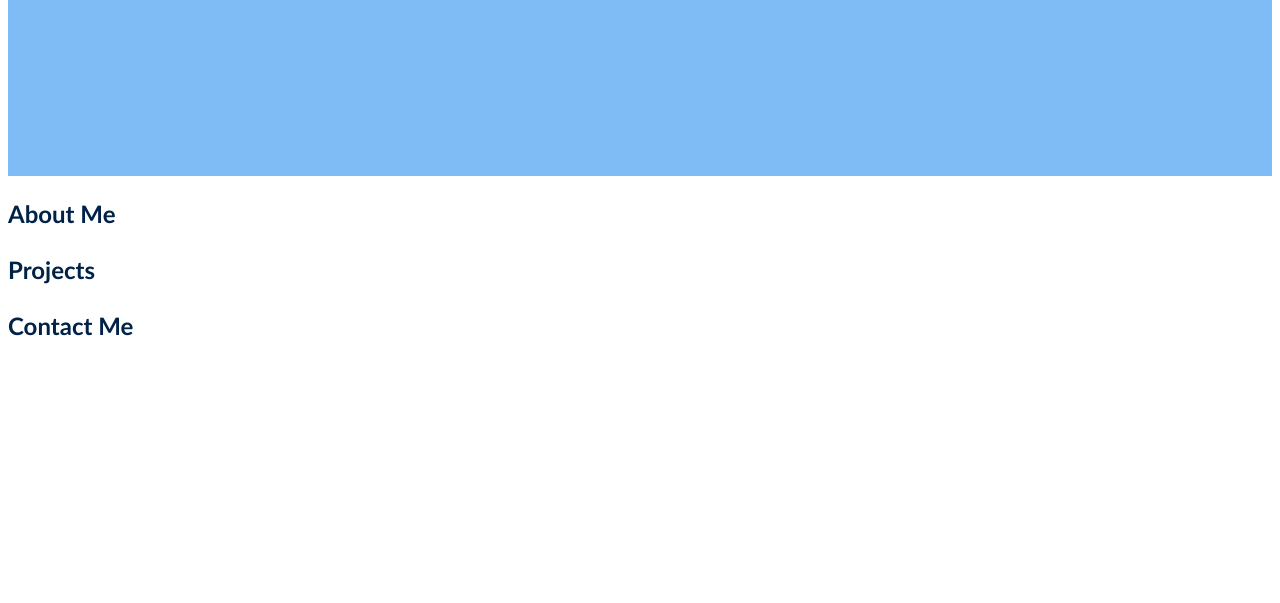
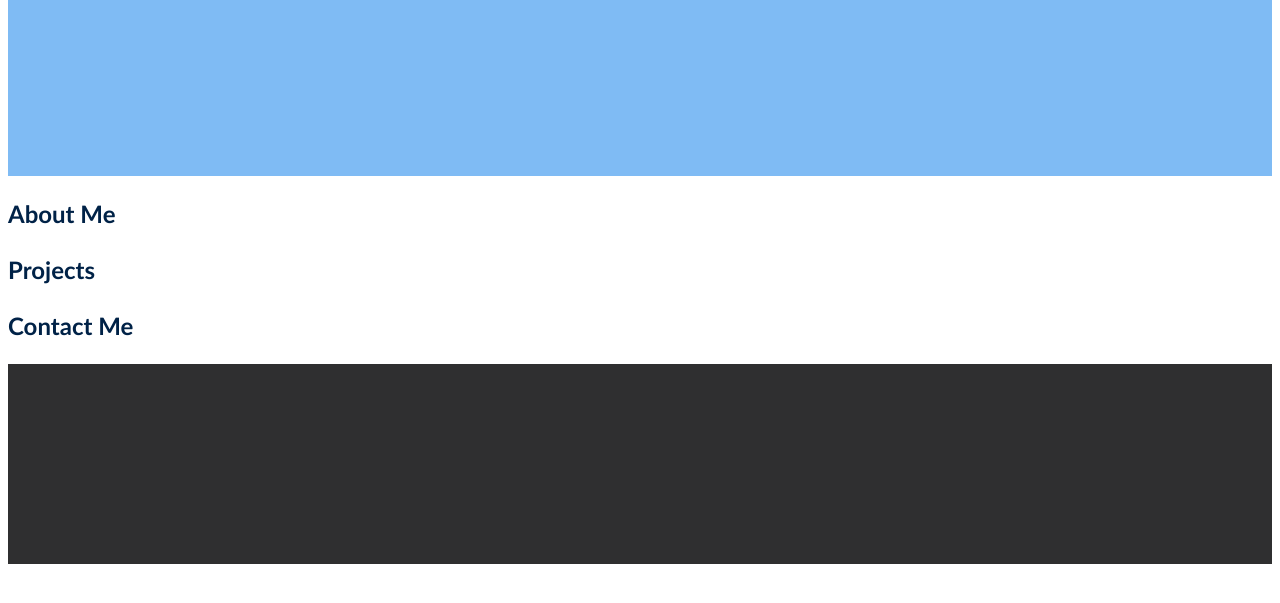
Before and after one commit to Todd1510/Portfolio-Website-Todd-Rossouw, a plain HTML site: page index.html in a window 1280 px wide. Shown: the part 145-748 px from the top of the page. Drawn offline with Linux system fonts and the light colour scheme.

Commit message:
Update index.css

```diff
--- a/Resources/CSS/index.css
+++ b/Resources/CSS/index.css
@@ -18,6 +18,10 @@ section {
 
 }
 footer {
+  background-color: #2F2F30;
+  color: #ffffff;
+  height: 200px;
+  width: 100%;
 
 }
 
```
